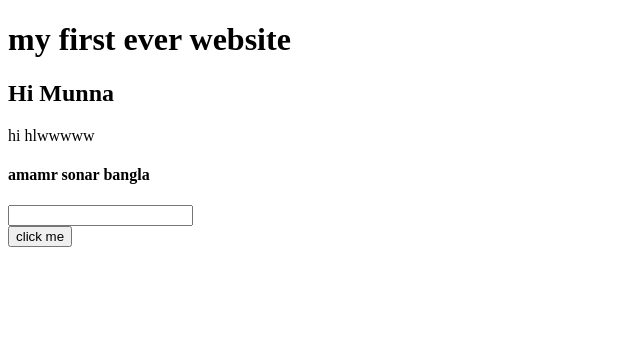
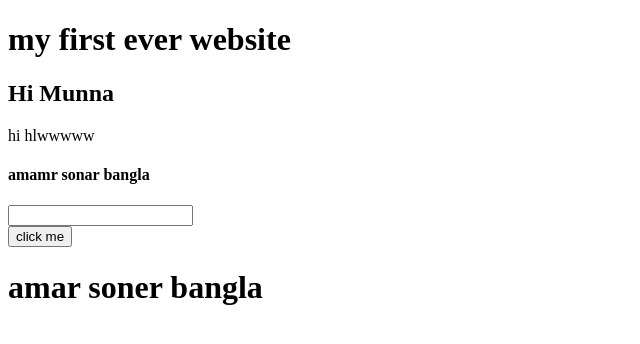
Before and after one commit to MEyasinArafat/myfirstwebsite, a plain HTML site: page index.html in a window 1280 px wide. Shown: the whole page, without its empty margins (0-640 px from the left). Drawn offline with Linux system fonts and the light colour scheme.

Commit message:
new changes

```diff
--- a/index.html
+++ b/index.html
@@ -13,5 +13,6 @@
     <input type="text">
     <br>
     <button>click me</button>
+    <h1>amar soner bangla</h1>
 </body>
 </html>
```
